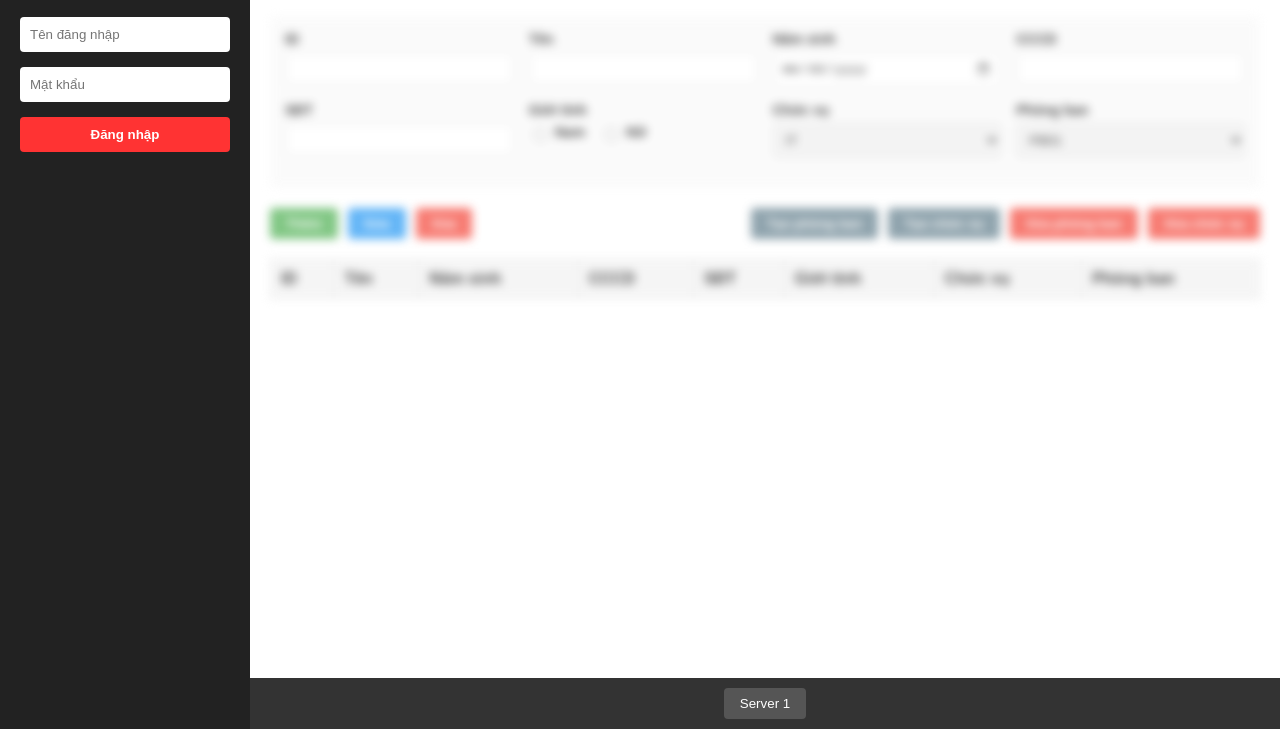
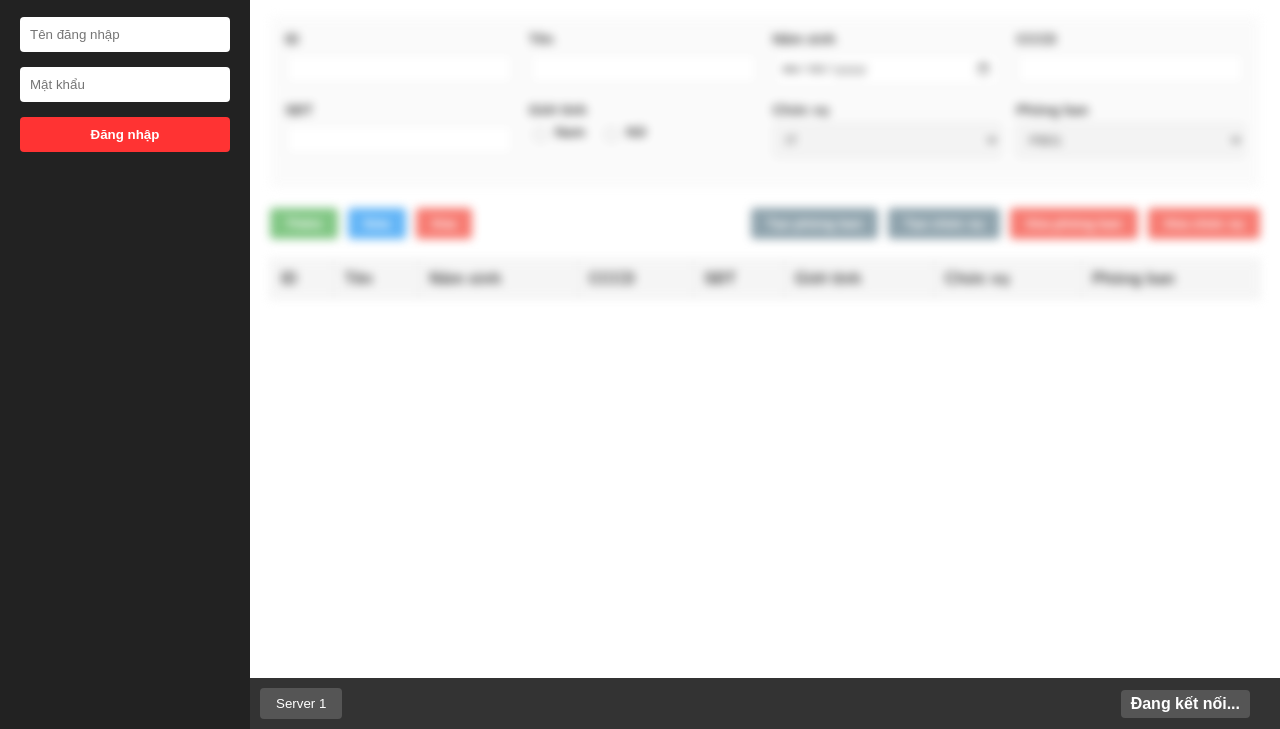
Before and after one commit to nguyenlongCS/QLNV_Cloud, a website: page index.html in a window 1280 px wide. Shown: the part 71-800 px from the top of the page. Drawn offline with Linux system fonts and the light colour scheme; no server answers.

Commit message:
nhận diện instance

```diff
--- a/index.html
+++ b/index.html
@@ -288,7 +288,8 @@
             padding: 10px;
             text-align: center;
             display: flex;
-            justify-content: center;
+            justify-content: space-between;
+            align-items: center;
             gap: 10px;
         }
 
@@ -303,6 +304,20 @@
 
         .active-server {
             background-color: #ff3333;
+        }
+
+        .instance-info {
+            color: white;
+            font-weight: bold;
+            margin-right: 20px;
+            background-color: #555;
+            padding: 5px 10px;
+            border-radius: 4px;
+        }
+
+        .server-controls {
+            display: flex;
+            gap: 10px;
         }
 
         .user-greeting {
@@ -462,7 +477,10 @@
         </main>
 
         <footer>
-            <button id="server1Btn" class="server-btn">Server 1</button>
+            <div class="server-controls">
+                <button id="server1Btn" class="server-btn">Server 1</button>
+            </div>
+            <div id="instanceInfo" class="instance-info">Đang kết nối...</div>
         </footer>
     </div>
 
@@ -476,6 +494,21 @@
         let currentSection = 'employee';
         let departments = [];
         let positions = [];
+
+        // Hàm để lấy và hiển thị instance ID
+        async function fetchInstanceId() {
+            try {
+                const response = await fetch(`http://${hostname}:3000/api/instance-id`);
+                if (!response.ok) {
+                    throw new Error('Không thể lấy thông tin instance');
+                }
+                const data = await response.json();
+                document.getElementById('instanceInfo').textContent = `Instance: ${data.instanceId}`;
+            } catch (error) {
+                console.error('Lỗi khi lấy instance ID:', error);
+                document.getElementById('instanceInfo').textContent = 'Instance: không xác định';
+            }
+        }
 
         //1.API để lấy nhân viên
         async function fetchEmployees() {
```
Also changed, not shown: server.js (+8 -0 lines).
